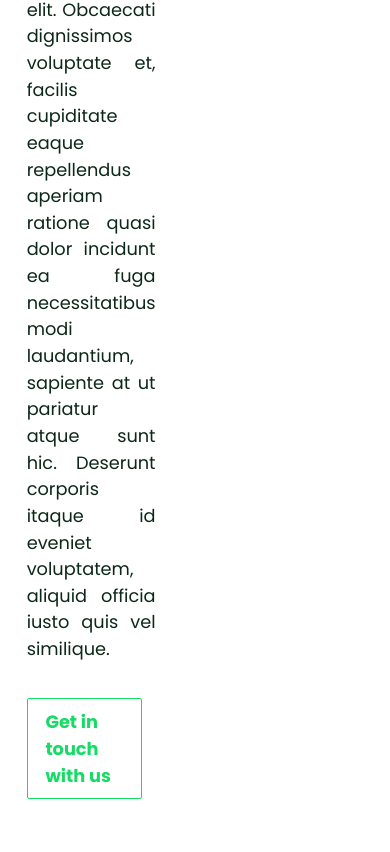
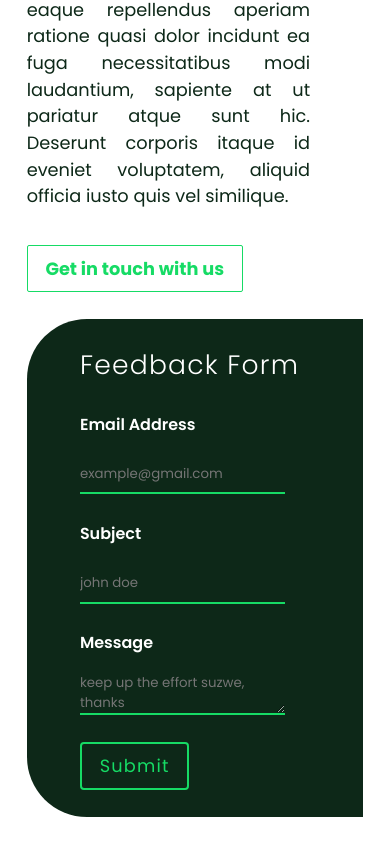
Before and after one commit to codeme254/suzwe-soln-codebase, a React (Create React App) app: page / in a window 390 px wide. Shown: the part 5515-6367 px from the top of the page. Built offline with nearby package versions, Linux system fonts and the light colour scheme.

Commit message:
took care of the form and the overview responsiveness

```diff
--- a/src/App.css
+++ b/src/App.css
@@ -590,6 +590,13 @@ html {
   margin-top: 2rem;
 }
 
+@media screen and (max-width:900px){
+  .nextsteps__container{
+    display: flex;
+    flex-direction: column;
+  }
+}
+
 .nextsteps__textual{
   padding-right: 6rem;
   padding-block: 3rem;
@@ -622,4 +629,64 @@ html {
   background-color: var(--color-recom-green);
   color: var(--color-white);
 }
+
+.form{
+  padding: 3rem;
+  padding-left: 6rem;
+  background-color: var(--color-primary-jungle-green);
+  border-top-left-radius: 60px;
+  border-bottom-left-radius: 60px;
+}
+
+.form__title{
+  font-size: 3rem;
+  text-transform: capitalize;
+  font-weight: 300;
+  color: var(--color-white);
+  letter-spacing: 1.2px;
+  margin-bottom: 3rem;
+}
+
+.form__group{
+  margin-bottom: 3rem;
+  width: 80%;
+}
+
+.form__group--label{
+  font-size: 1.8rem;
+  color: var(--color-white);
+  text-transform: capitalize;
+  margin-bottom: 2rem;
+}
+
+.form__group--text-input-feedback{
+  background-color: transparent;
+  border: none;
+  outline: none;
+  border-bottom: 2px solid var(--color-recom-green);
+  color: var(--color-white-light);
+  padding: 1rem 0;
+}
+
+.form__group--textarea{
+  color: var(--color-white-light);
+  background-color: transparent;
+  border: none;
+  border-bottom: 2px solid var(--color-recom-green);
+  outline: none;
+  resize: vertical;
+}
+
+.form__button{
+  border: none;
+  outline: none;
+  background-color: transparent;
+  color: var(--color-recom-green);
+  font-size: 2rem;
+  padding: 1rem 2rem;
+  letter-spacing: 1.2px;
+  border: 2px solid var(--color-recom-green);
+  cursor: pointer;
+  border-radius: 4px;
+}
 /* end of next steps */
--- a/src/components/NextSteps/NextSteps.jsx
+++ b/src/components/NextSteps/NextSteps.jsx
@@ -14,7 +14,23 @@ const NextSteps = () => {
           <a href="/" className="nextsteps__textual--button">Get in touch with us</a>
         </div>
         <div className="nextsteps__form">
-          <h1>form goes here</h1>
+          <form action="#" className="form">
+            <h3 className="form__title">Feedback form</h3>
+            <div className="form__group">
+              <label htmlFor="email" className="form__group--label">Email address</label>
+              <input type="email" id="email" className="form__group--text-input-feedback" required placeholder="example@gmail.com" />
+            </div>
+            <div className="form__group">
+              <label htmlFor="subject" className="form__group--label">Subject</label>
+              <input type="text" id="subject" className="form__group--text-input-feedback" required placeholder="john doe" />
+            </div>
+            <div className="form__group">
+              <label htmlFor="message" className="form__group--label">message</label>
+              <textarea id="message" className="form__group--textarea" required placeholder="keep up the effort suzwe, thanks"></textarea>
+            </div>
+
+            <button className="form__button" type="submit">Submit</button>
+          </form>
         </div>
       </div>
     </section>
```
